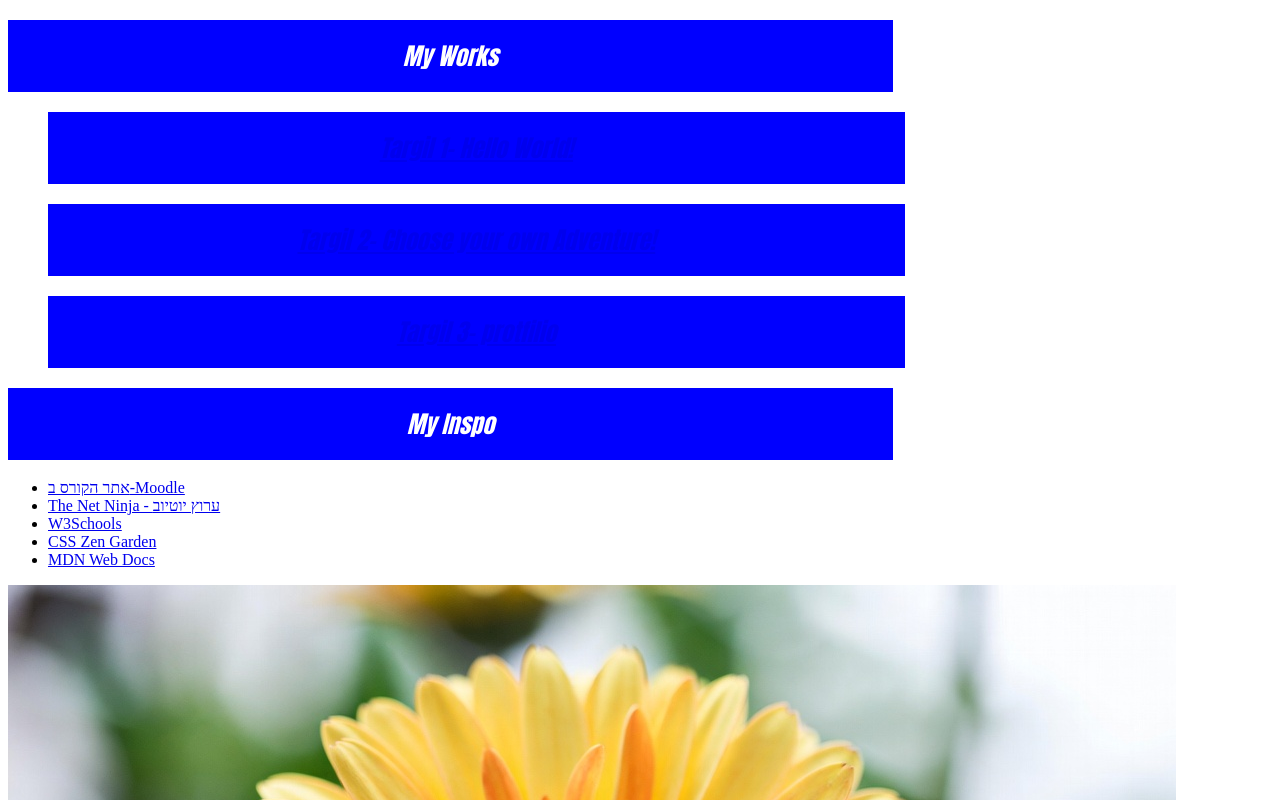
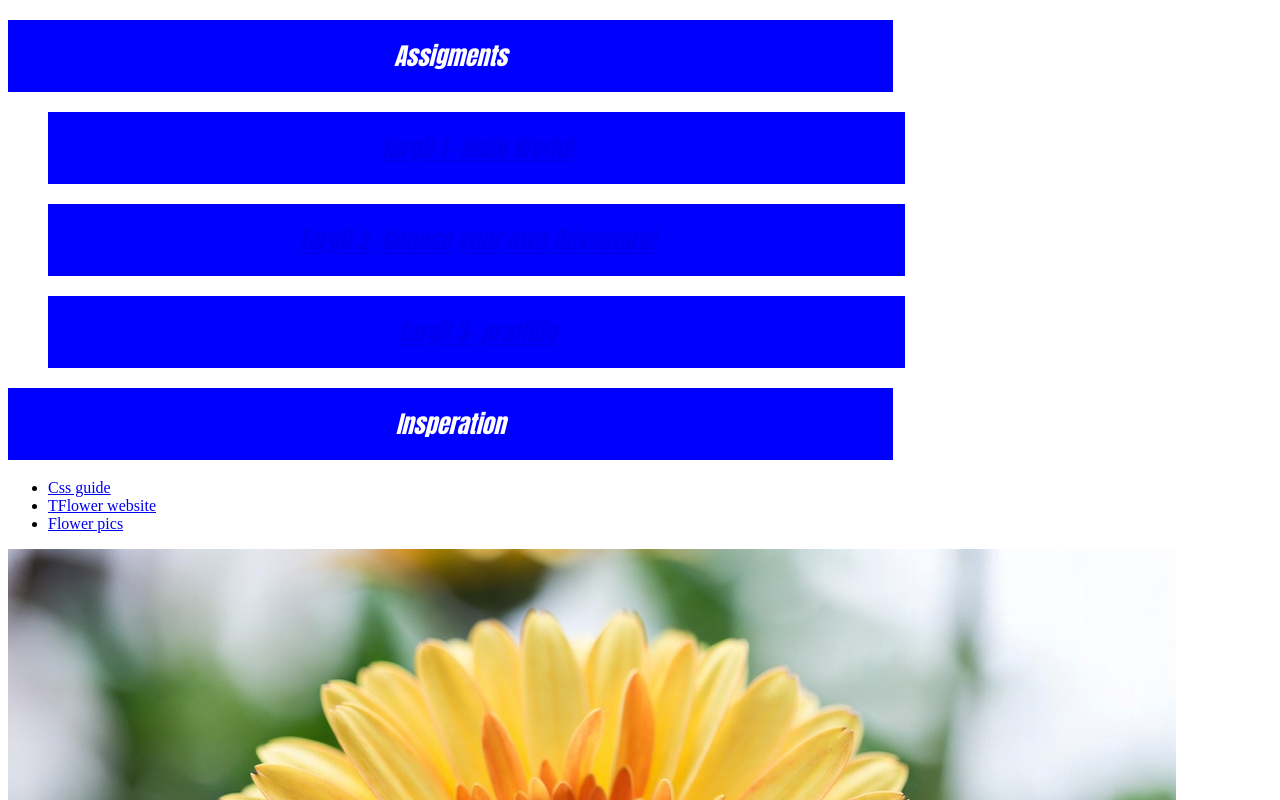
Before and after one commit to bernsteinmaya7-cloud/twist, a plain HTML site: page index.html in a window 1280 px wide. Shown: the top 800 px of the page. Drawn offline with Linux system fonts and the light colour scheme.

Commit message:
Update index.html

```diff
--- a/index.html
+++ b/index.html
@@ -8,7 +8,7 @@
 <main class="columns-container">
 <section class="column">
 <div>
-<h1>My Works</h1>
+<h1>Assigments</h1>
 <ul>
 <h1><a href="hello-world/index.html"><span>Targil 1- Hello World!</span></a></h1>
 <h1><a href="2/pizza.html"><span>Targil 2- Choose your own Adventure!</span></a></h1>
@@ -19,20 +19,18 @@
 
 <section class="column">
 <div>
-<h1>My Inspo</h1>
+<h1>Insperation</h1>
 <ul>
-<li><a href="https://moodle.tau.ac.il/course/view.php?id=851830601" target="_blank">אתר הקורס ב-Moodle</a></li>
-<li><a href="https://www.youtube.com/channel/UCW5YeuERMmlnqo4oq8vwUpg" target="_blank">The Net Ninja - ערוץ יוטיוב</a></li>
-<li><a href="https://www.w3schools.com/" target="_blank">W3Schools</a></li>
-<li><a href="http://www.csszengarden.com/" target="_blank">CSS Zen Garden</a></li>
-<li><a href="https://developer.mozilla.org/" target="_blank">MDN Web Docs</a></li>
+<li><a href="https://www.youtube.com/watch?v=i1FeOOhNnwU" target="_blank">Css guide</a></li>
+<li><a href="httpshttps://www.youtube.com/shorts/xVlp-8vLSp0" target="_blank">TFlower website</a></li>
+<li><a href="https://www.magnific.com/free-photos-vectors/flower" target="_blank">Flower pics</a></li>
 </ul>
 <img src="flower.jpg" alt="flower">
 </div>
 </section>
 <section class="column">
 <div>
-<h1>Important Links</h1>
+<h1>Links used</h1>
 <ul>
 <li><a href="https://moodle.tau.ac.il/course/view.php?id=851830601" target="_blank">אתר הקורס ב-Moodle</a></li>
 <li><a href="https://www.youtube.com/channel/UCW5YeuERMmlnqo4oq8vwUpg" target="_blank">The Net Ninja - ערוץ יוטיוב</a></li>
```
